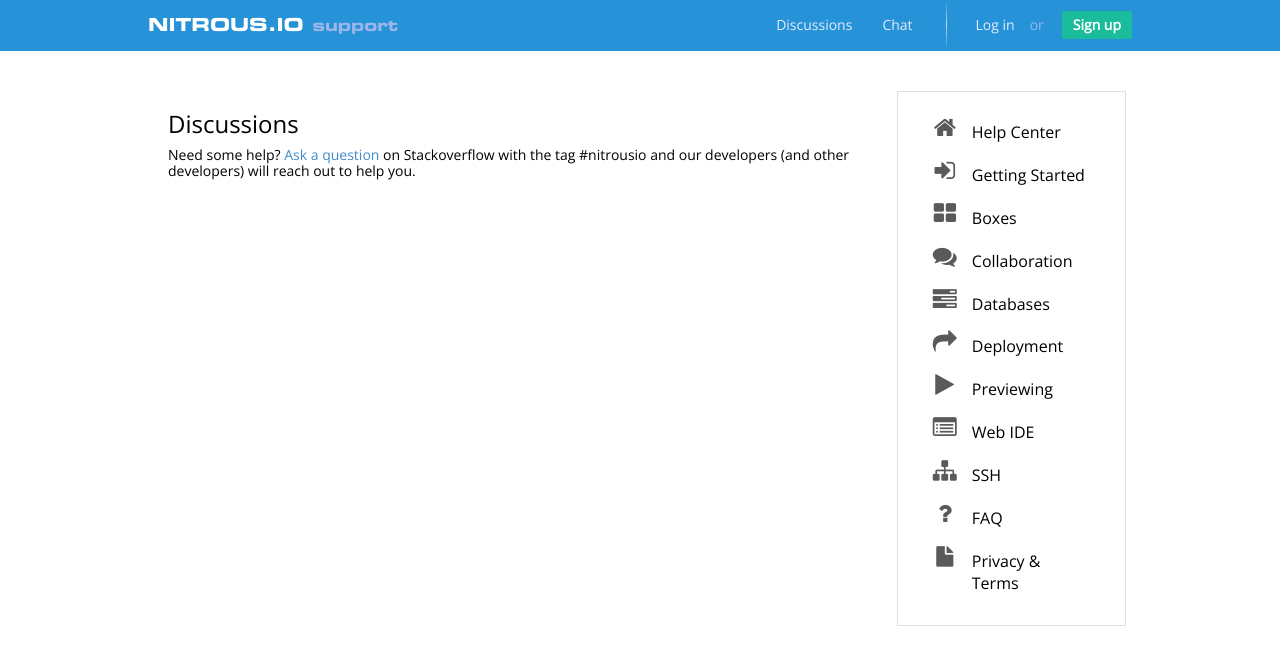
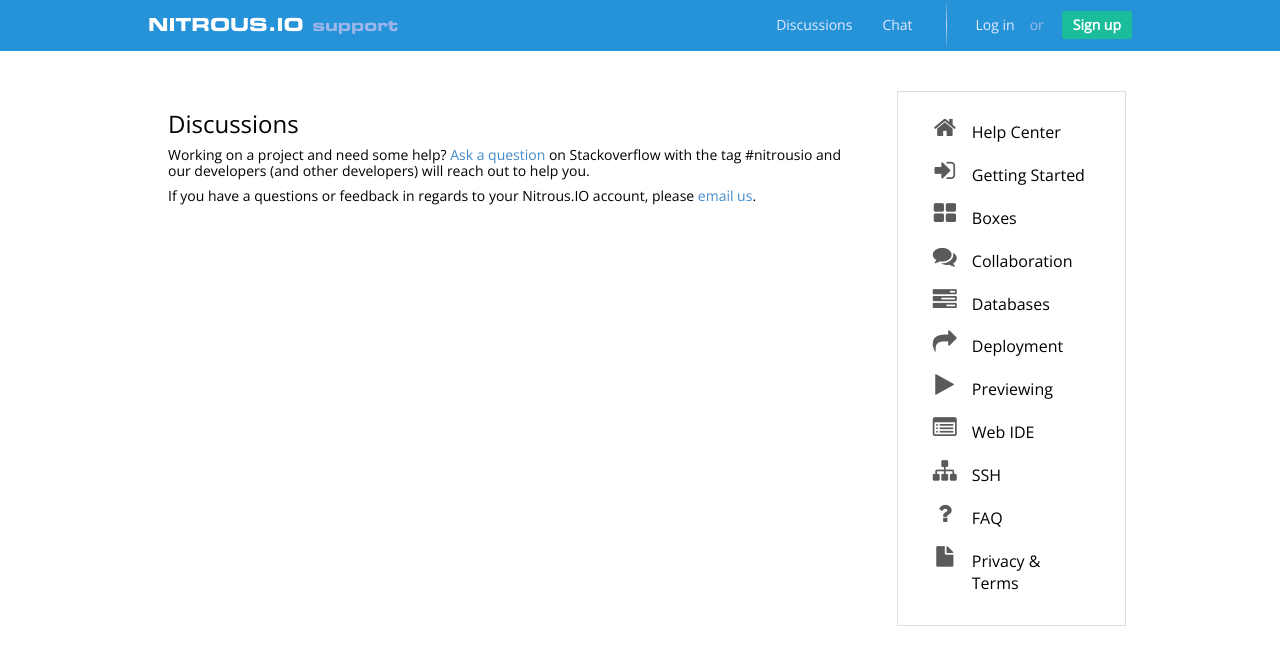
Before and after one commit to pkallberg/help.nitrous.io, a Jekyll site: the page built from discussions/index.html, in a window 1280 px wide. Shown: the top 665 px of the page. Built offline with Jekyll 4.4.1, drawn with Linux system fonts in a browser that asks for light colours; comment, search, counter and statistics services are not loaded.

Commit message:
added clarifications to discussions

```diff
--- a/discussions/index.html
+++ b/discussions/index.html
@@ -3,7 +3,8 @@
 title: Discussions
 ---
 
-<h5>Need some help? <a href="http://stackoverflow.com/questions/ask" target="blank">Ask a question</a> on Stackoverflow with the tag #nitrousio and our developers (and other developers) will reach out to help you.</h5>
+<p><h5>Working on a project and need some help? <a href="http://stackoverflow.com/questions/ask" target="blank">Ask a question</a> on Stackoverflow with the tag #nitrousio and our developers (and other developers) will reach out to help you.</h5></p>
+<p><h5>If you have a questions or feedback in regards to your Nitrous.IO account, please <a href="mailto:help@nitrous.io">email us</a>.</h5></p>
   <div class="feed">
     <script language="JavaScript" src="http://feed2js.org//feed2js.php?src=http%3A%2F%2Fstackoverflow.com%2Ffeeds%2Ftag%3Ftagnames%3Dnitrousio%26sort%3Dnewest&chan=y&desc=200>1&utf=y"  charset="UTF-8" type="text/javascript">
     </script>
```
